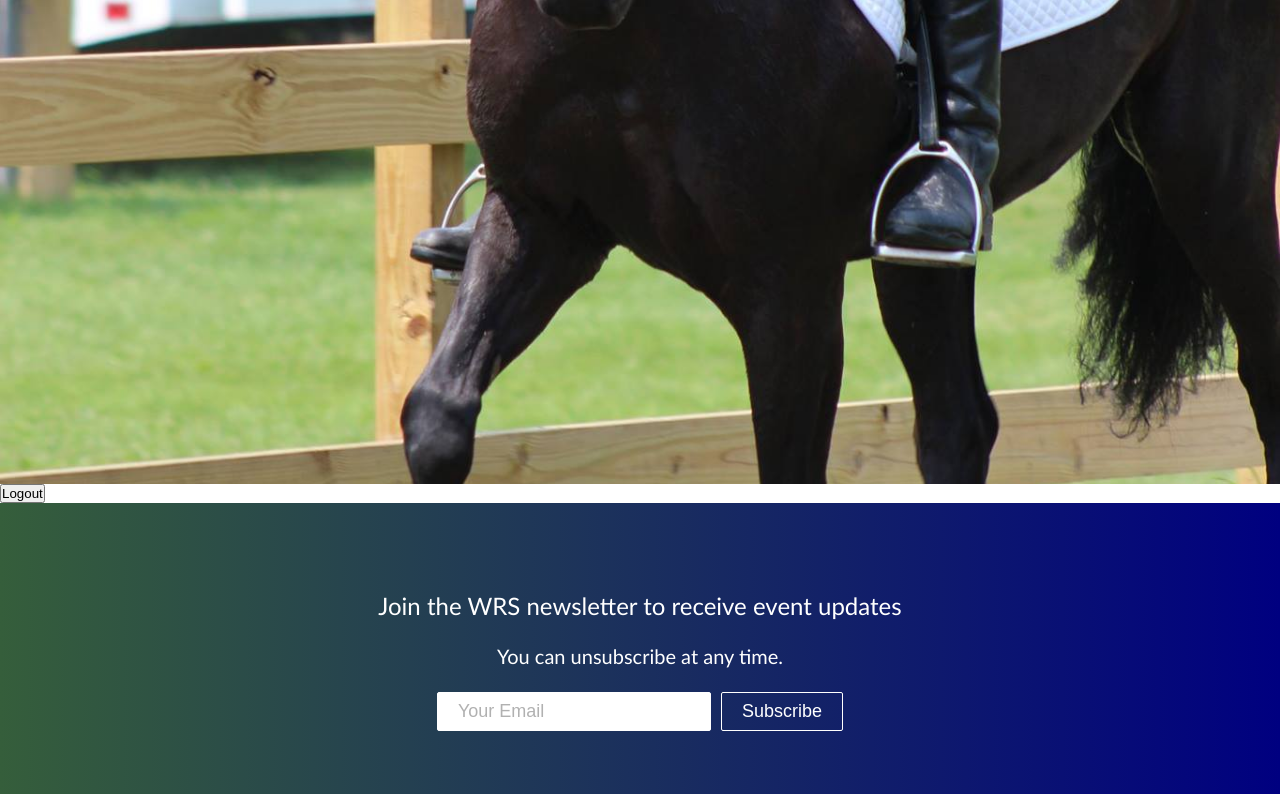
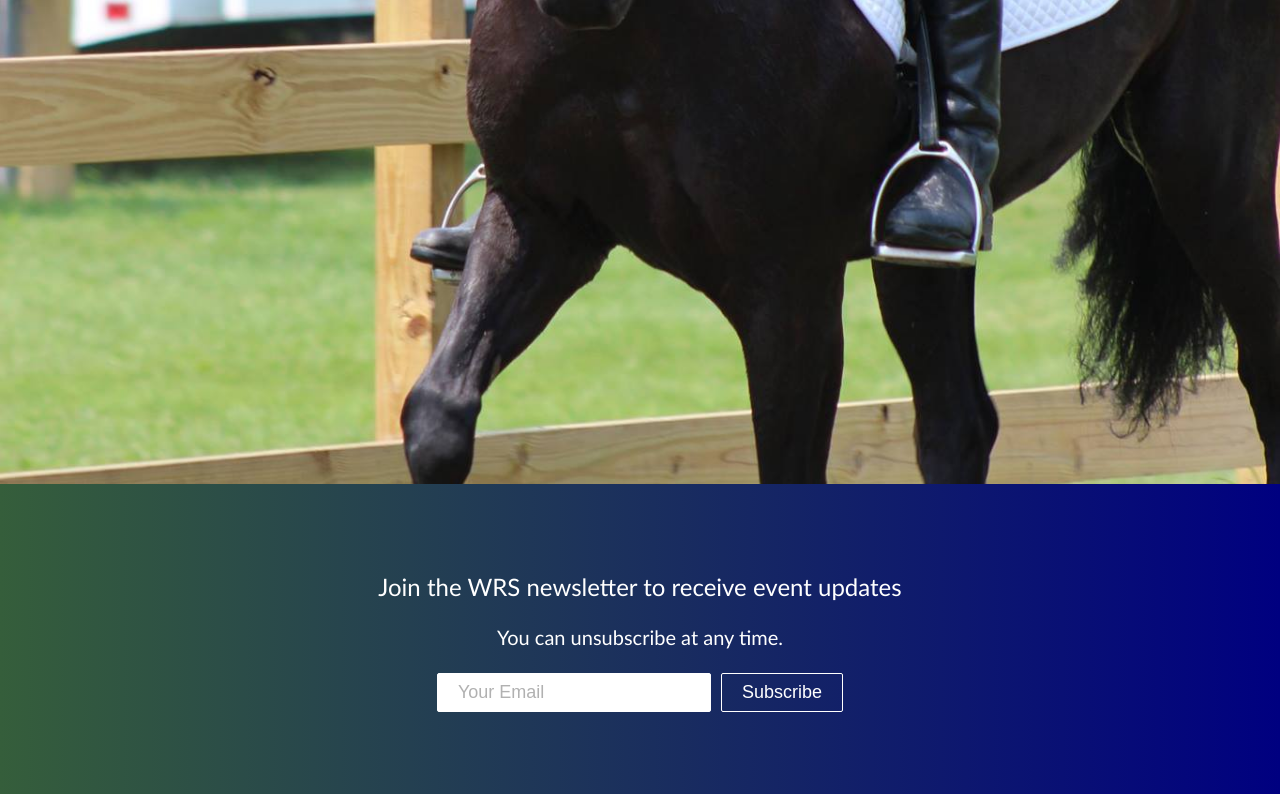
Before and after one commit to jrog20/west-river-stables-website, a React (Create React App) app in the folder west-river-stables-react-app/: page /login in a window 1280 px wide. Shown: the part 618-1412 px from the top of the page. Built offline with nearby package versions, Linux system fonts and the light colour scheme; no server answers.

Commit message:
Fix transition between login and logout

```diff
--- a/west-river-stables-react-app/src/containers/LoginContainer.js
+++ b/west-river-stables-react-app/src/containers/LoginContainer.js
@@ -57,10 +57,10 @@ class LoginContainer extends Component {
           // correct user login
           this.setState({
             currentUser: resp.user,
-            // loginForm: {
-            //   email: "",
-            //   password: ""
-            // }
+            loginForm: {
+              email: "",
+              password: ""
+            }
           })
         }
       })
@@ -86,18 +86,22 @@ class LoginContainer extends Component {
 
   render() {
     const { currentUser } = this.state
+    // const { currentUser } = this.props
     return (
       <div>
         <h3>
           { currentUser ? `Welcome, ${currentUser.username}!` : 'Not logged in'}
         </h3>
+        {
+          currentUser?
+          <Logout logout={this.logout}/> :
           <Login
             handleOnChange={this.handleOnChange}
             handleOnSubmit={this.handleOnSubmit}
             email={this.state.loginForm.email}
             password={this.state.loginForm.password}
           />
-        <Logout logout={this.logout}/>
+        }
       </div>
     );
   }
```
Lines whose indentation alone changed are shown as unchanged.
